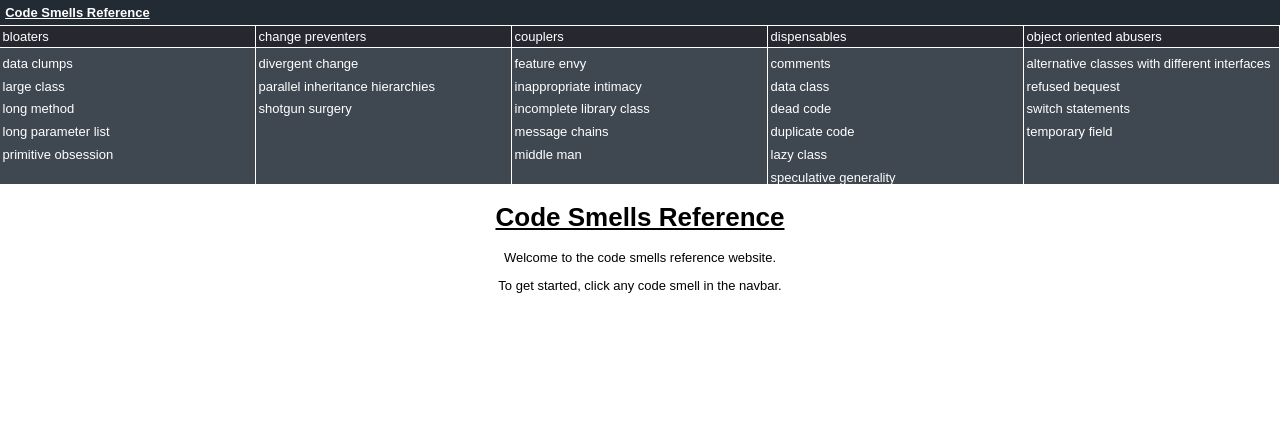
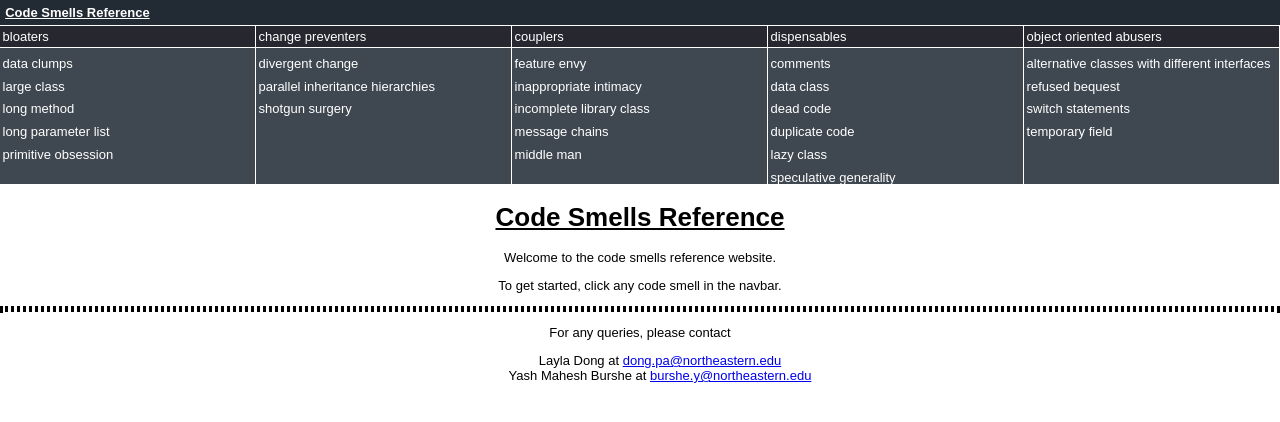
Before and after one commit to refactoring-assistant/refactoring-assistant.github.io, a Next.js app: page / in a window 1280 px wide. Shown: the top 422 px of the page. Built offline with nearby package versions, Linux system fonts and the light colour scheme.

Commit message:
Add contact details

```diff
--- a/app/globals.css
+++ b/app/globals.css
@@ -81,6 +81,10 @@ h2 {
 	text-decoration: underline;
 }
 
+ul {
+	list-style: none;
+}
+
 pre:not(.code-block) {
 	background-color: rgba(39, 39, 48, 0.158);
 	padding: 0.5rem;
--- a/app/page.tsx
+++ b/app/page.tsx
@@ -1,3 +1,4 @@
+import Link from "next/link";
 import Navbar from "./components/Navbar";
 
 export default function Home() {
@@ -8,6 +9,14 @@ export default function Home() {
         <h1>Code Smells Reference</h1>
         <p>Welcome to the code smells reference website.</p>
         <p>To get started, click any code smell in the navbar.</p>
+        <hr/>
+        <section>
+          <p>For any queries, please contact</p>
+          <ul>
+            <li>Layla Dong at <Link href="mailto:dong.pa@northeastern.edu">dong.pa@northeastern.edu</Link></li>
+            <li>Yash Mahesh Burshe at <Link href="mailto:burshe.y@northeastern.edu">burshe.y@northeastern.edu</Link></li>
+          </ul>
+        </section>
       </main>
     </div>
   );
```
